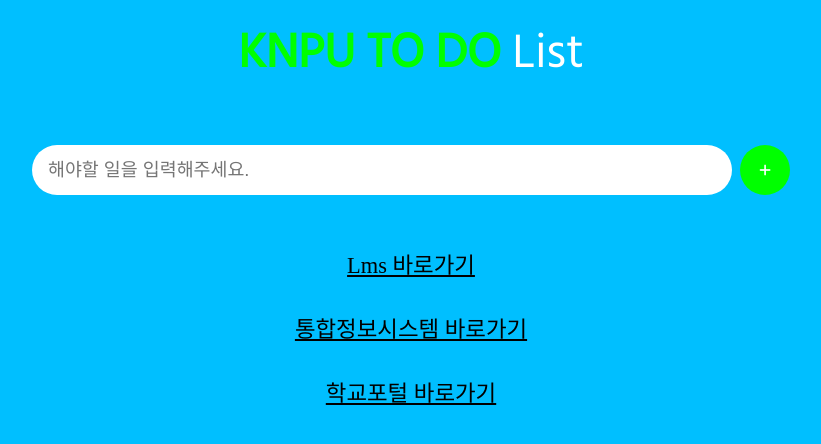
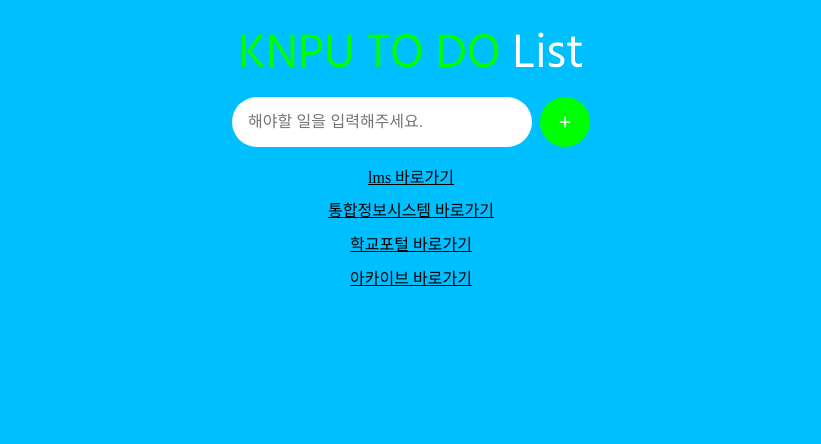
Before and after one commit to nongnong2/Knpu-To-do-list-Web, a plain HTML site: page Webapp_todolist/index.html in a window 1280 px wide. Shown: the whole page, without its empty margins (229-1050 px from the left). Drawn offline with Linux system fonts and the light colour scheme.

Commit message:
Add files via upload

```diff
--- a/Webapp_todolist/index.html
+++ b/Webapp_todolist/index.html
@@ -17,9 +17,11 @@
            <button class="add"><i class="fas fa-plus"></i></button>
     </div>
     <div class="container">
-        <a href="https://lms.police.ac.kr/" class="button">Lms 바로가기</a>
-        <a href="https://knpu.police.ac.kr/" class="button">통합정보시스템 바로가기</a>
-        <a href="http://theuniv.us/" class="button">학교포털 바로가기</a>
+        <a href="https://lms.police.ac.kr/" target="_blank" class="button">lms 바로가기</a>
+        <a href="https://knpu.police.ac.kr/" target="_blank" class="button">통합정보시스템 바로가기</a>
+        <a href="http://theuniv.us/" target="_blank" class="button">학교포털 바로가기</a>
+        <a href="https://m.cafe.daum.net/knpuarchive?nil=cafes" target="_blank" class="button">아카이브 바로가기</a>
+        <br>
     </div>
     <script src='main.js'></script>
 </body>
--- a/Webapp_todolist/style.css
+++ b/Webapp_todolist/style.css
@@ -15,14 +15,14 @@ h1 {
 	font-size: 3rem;
 	font-weight: 50;
 	text-align: center;
-	margin: 1rem 0 3rem;
+	margin: 1rem 0rem 0rem;
 	font-family: 'Hind', sans-serif;
 }
 
 .title{
 	color: lime;
 	text-transform: uppercase;
-	font-weight: 800;
+	font-weight: 100;
 }
 
 .inputDiv{
@@ -37,10 +37,10 @@ h1 {
     border: none;
     height: 50px;
     border-radius: 25px;
-    width: 700px;
+    width: 300px;
     margin: 0.25rem;
     transition: .5s;
-    font-size: 1.15rem;
+    font-size: 1rem;
 }
 
 .add{
@@ -66,13 +66,13 @@ h1 {
 	justify-content: center;
 	align-items: center;
 	text-align: center;
-	margin-top: 2rem;
+	margin-top: 0.5rem;
 }
 
 .item{
 	padding: 0.5rem;
 	border-bottom: 4px solid #fff;
-	margin-bottom: 1.5rem;
+	margin-bottom: 1rem;
 }
 
 .item_input{
@@ -80,8 +80,8 @@ h1 {
 	outline: none;
 	border: none;
 	color: #fff;
-	font-size: 1.4rem;
-	width: 700px;
+	font-size: 1rem;
+	width: 200px;
 }
 
 .edit{
@@ -89,7 +89,7 @@ h1 {
 	outline: none;
 	border: none;
 	color: lime;
-	font-size: 1.4rem;
+	font-size: 1.0rem;
 	font-family: 'Hind', sans-serif;
 	margin: 0 0.5rem;
 	cursor: pointer;
@@ -100,7 +100,7 @@ h1 {
 	outline: none;
 	border: none;
 	color: #E00;
-	font-size: 1.4rem;
+	font-size: 1.0rem;
 	font-family: 'Hind', sans-serif;
 	cursor: pointer;
 }
@@ -112,7 +112,7 @@ a.button {
 
     text-decoration: none;
 	color: black;
-	font-size: 1.4rem;
-	margin: 1rem;
+	font-size: 1.0rem;
+	margin: 0.3rem;
 	text-decoration: underline;
 }
```
